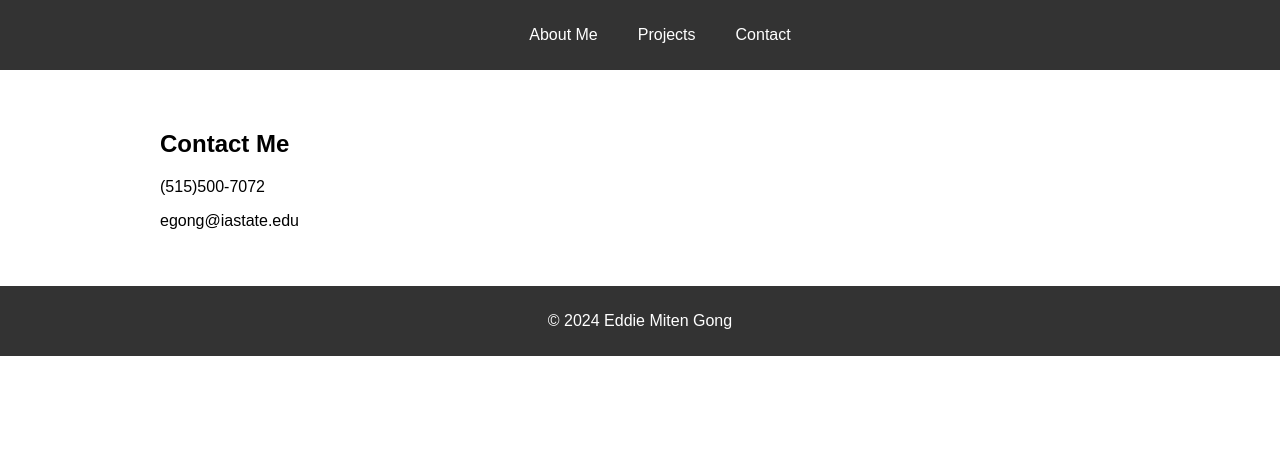
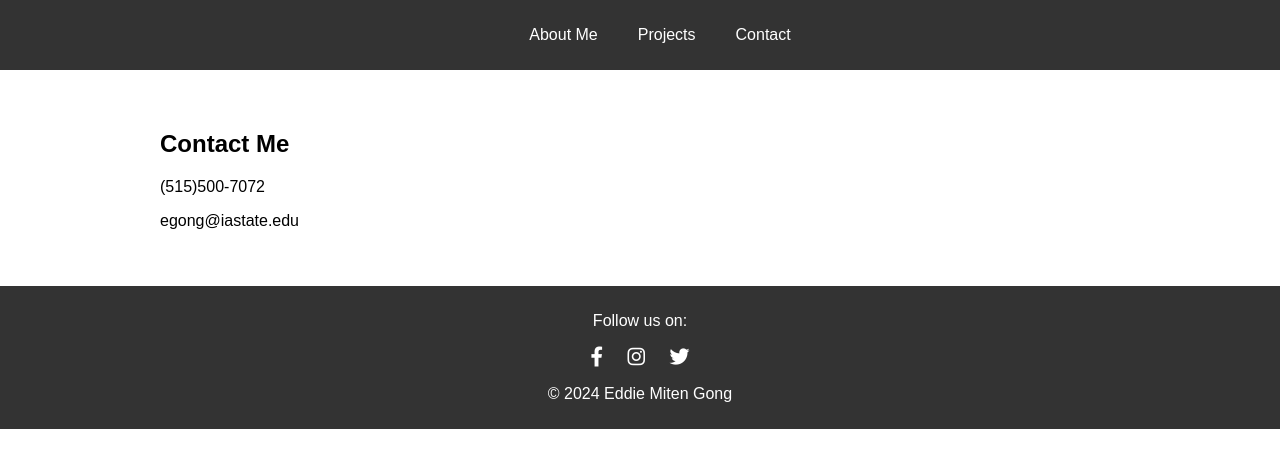
Before and after one commit to eddiemgong/personal, a plain HTML site: page contact.html in a window 1280 px wide. Drawn offline with Linux system fonts and the light colour scheme.

Commit message:
Add files via upload

```diff
--- a/contact.html
+++ b/contact.html
@@ -7,6 +7,7 @@
     <title>Activity04 Portfolio and Github Web Pages</title>
 
     <link rel="stylesheet" href="./style.css">
+    <link rel="stylesheet" href="https://cdnjs.cloudflare.com/ajax/libs/font-awesome/6.0.0-beta3/css/all.min.css">
     <style>
         .container {
             max-width: 960px;
@@ -41,6 +42,10 @@
     </div>
 
     <footer>
+        <p>Follow us on:</p>
+        <a href="https://www.facebook.com" target="_blank"><i class="fab fa-facebook-f"></i></a>
+        <a href="https://www.instagram.com" target="_blank"><i class="fab fa-instagram"></i></a>
+        <a href="https://www.twitter.com" target="_blank"><i class="fab fa-twitter"></i></a>
         <p>&copy; 2024 Eddie Miten Gong</p>
     </footer>
 </body>
--- a/style.css
+++ b/style.css
@@ -35,3 +35,15 @@ footer {
     background-color: #333;
     color: #fff;
 }
+
+footer a {
+    color: #fff;
+    margin: 0 10px;
+    text-decoration: none;
+    font-size: 20px;
+}
+
+footer a:hover {
+    color: #f39c12;
+    /* Change color on hover */
+}
```
Also changed, not shown: index.html (+5 -0 lines), projects.html (+5 -0 lines), url.txt (added).
